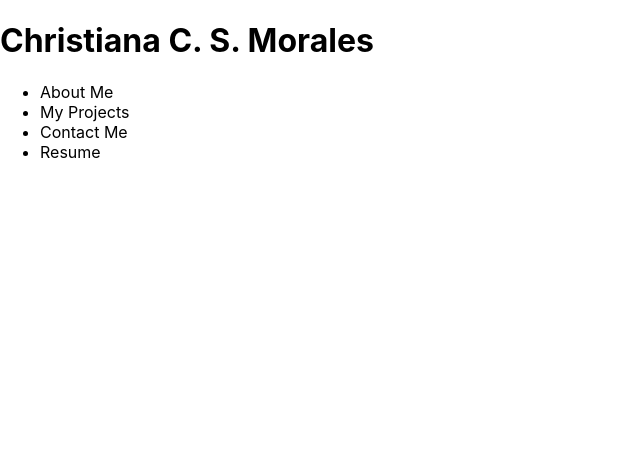
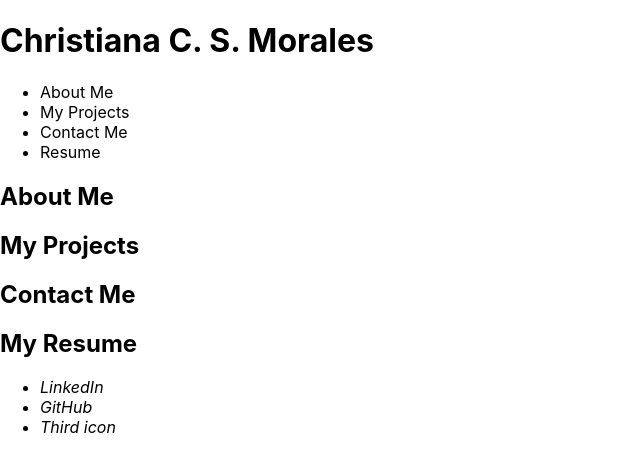
Before and after one commit to NicaVulcan/ccs-morales, a React (Create React App) app: page / in a window 1280 px wide. Shown: the top 472 px of the page, without its empty margins (0-640 px from the left). Built offline with nearby package versions, Linux system fonts and the light colour scheme.

Commit message:
add Main and Footer components

```diff
--- a/src/App.js
+++ b/src/App.js
@@ -1,9 +1,13 @@
 import Header from './components/Header';
+import Main from './components/Main';
+import Footer from './components/Footer';
 
 function App() {
   return (
     <div>
         <Header></Header>
+        <Main></Main>
+        <Footer></Footer>
     </div>
   );
 }
--- a/src/components/About/index.js
+++ b/src/components/About/index.js
@@ -0,0 +1,11 @@
+import React from "react";
+
+function About () {
+    return (
+        <div>
+            <h2>About Me</h2>
+        </div>
+    )
+}
+
+export default About;
--- a/src/components/Contact/index.js
+++ b/src/components/Contact/index.js
@@ -0,0 +1,9 @@
+import React from "react";
+
+function Contact () {
+    return (
+        <h2>Contact Me</h2>
+    )
+}
+
+export default Contact;
--- /dev/null
+++ b/src/components/Footer/index.js
@@ -0,0 +1,13 @@
+import React from "react";
+
+function Footer () {
+    return(
+        <ul>
+            <li><i>LinkedIn</i></li>
+            <li><i>GitHub</i></li>
+            <li><i>Third icon</i></li>
+        </ul>
+    )
+}
+
+export default Footer;
--- /dev/null
+++ b/src/components/Main/index.js
@@ -0,0 +1,18 @@
+import React from "react";
+import About from "../About";
+import Portfolio from "../Portfolio";
+import Contact from "../Contact";
+import Resume from "../Resume";
+
+function Main() {
+    return (
+        <main>
+            <About></About>
+            <Portfolio></Portfolio>
+            <Contact></Contact>
+            <Resume></Resume>
+        </main>
+    )
+}
+
+export default Main;
--- a/src/components/Portfolio/index.js
+++ b/src/components/Portfolio/index.js
@@ -0,0 +1,9 @@
+import React from "react";
+
+function Portfolio () {
+    return (
+        <h2>My Projects</h2>
+    )
+};
+
+export default Portfolio;
--- a/src/components/Resume/index.js
+++ b/src/components/Resume/index.js
@@ -0,0 +1,9 @@
+import React from "react";
+
+function Resume () {
+    return (
+        <h2>My Resume</h2>
+    )
+};
+
+export default Resume;
```
